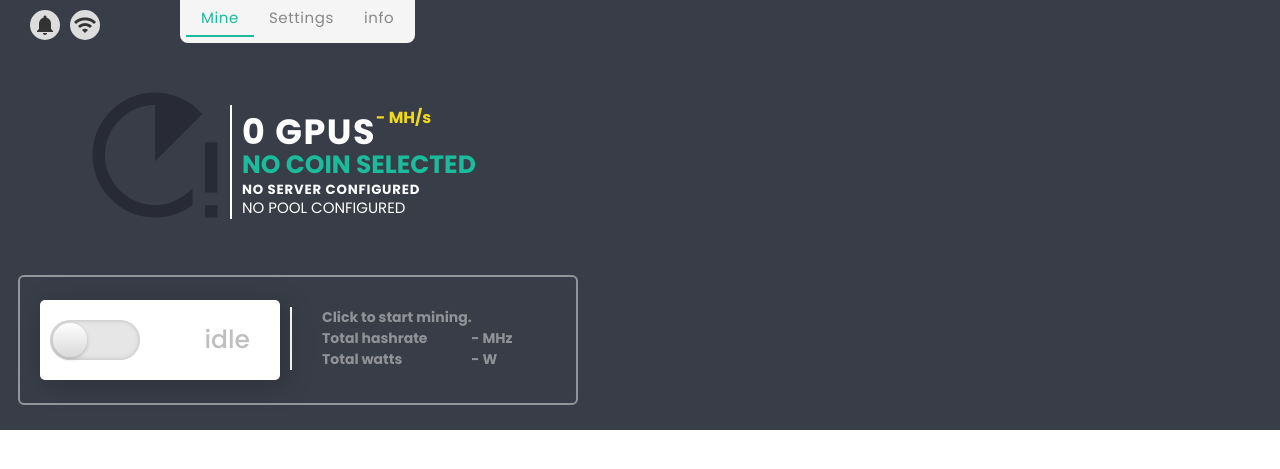
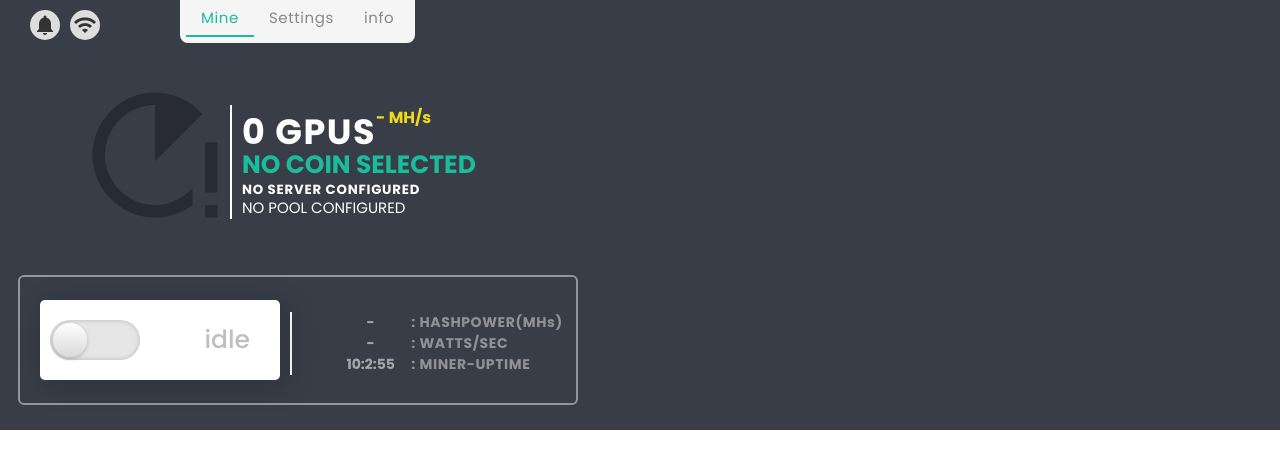
Before and after one commit to specfor/minerAPP, a PHP site: page / in a window 1280 px wide. Shown: the top 469 px of the page. Run offline with PHP 8.4, Linux system fonts and the light colour scheme; some libraries are stand-ins or nearby versions.

Commit message:
dis / h2 /h1 class little changes on css

```diff
--- a/index.html
+++ b/index.html
@@ -77,21 +77,20 @@
         <div class="panel">
           <div id="status-panel" class="dis">
             <div class="mini">
-              <!-- <h2>Total hashrate</h2> -->
-              <h2 id="mining-status-box">Click to start mining.</h2>
+              <h1 id="status-mini-hashrate">- </h1>
+              <h2>:  HASHPOWER(MHs)</h2>
+
             </div>
             <div class="mini">
-              <h2>Total hashrate</h2>
-              <h1 id="status-mini-hashrate"> - MHz</h1>
+              <h1 id="status-mini-power">- </h1>
+              <h2>:  WATTS/SEC</h2>
+
             </div>
             <div class="mini">
-              <h2>Total watts</h2>
-              <h1 id="status-mini-power"> - W</h1>
+              <h1>10:2:55</h1>
+              <h2>:  MINER-UPTIME</h2>
+
             </div>
-            <!-- <div class="mini">
-              <h2>Est.reward</h2>
-              <h1> 18$</h1>
-            </div> -->
           </div>
         </div>
 
--- a/style.css
+++ b/style.css
@@ -256,7 +256,7 @@ input:checked ~ .text:before{
 
 .dis{
   opacity: 100%;
-  top: 20PX;
+  top: 25PX;
   left: 260PX;
   width: 300px;
   position: relative;
@@ -265,6 +265,7 @@ input:checked ~ .text:before{
 
 }
 .dis .mini{
+  /*background-color: #007a63;*/
   display: grid;
   grid-template-columns: 2fr 1fr;
   color: #d9d9d98c;
@@ -273,11 +274,15 @@ input:checked ~ .text:before{
 }
 .dis .mini h2{
   font-size: 14px;
-  margin-right: 0px;
+  margin-left: -90px;
+  letter-spacing: .6px;
 }
 .dis .mini h1{
+  text-align: center;
+  color: #d9d9d9ad;
+  /*background-color: #0d141f; */
   font-size: 14px;
-  margin-left: -30px;
+  margin-left: -80px;
 }
 /*--------------------------------------------------------------------------*/
 .gif {
```
